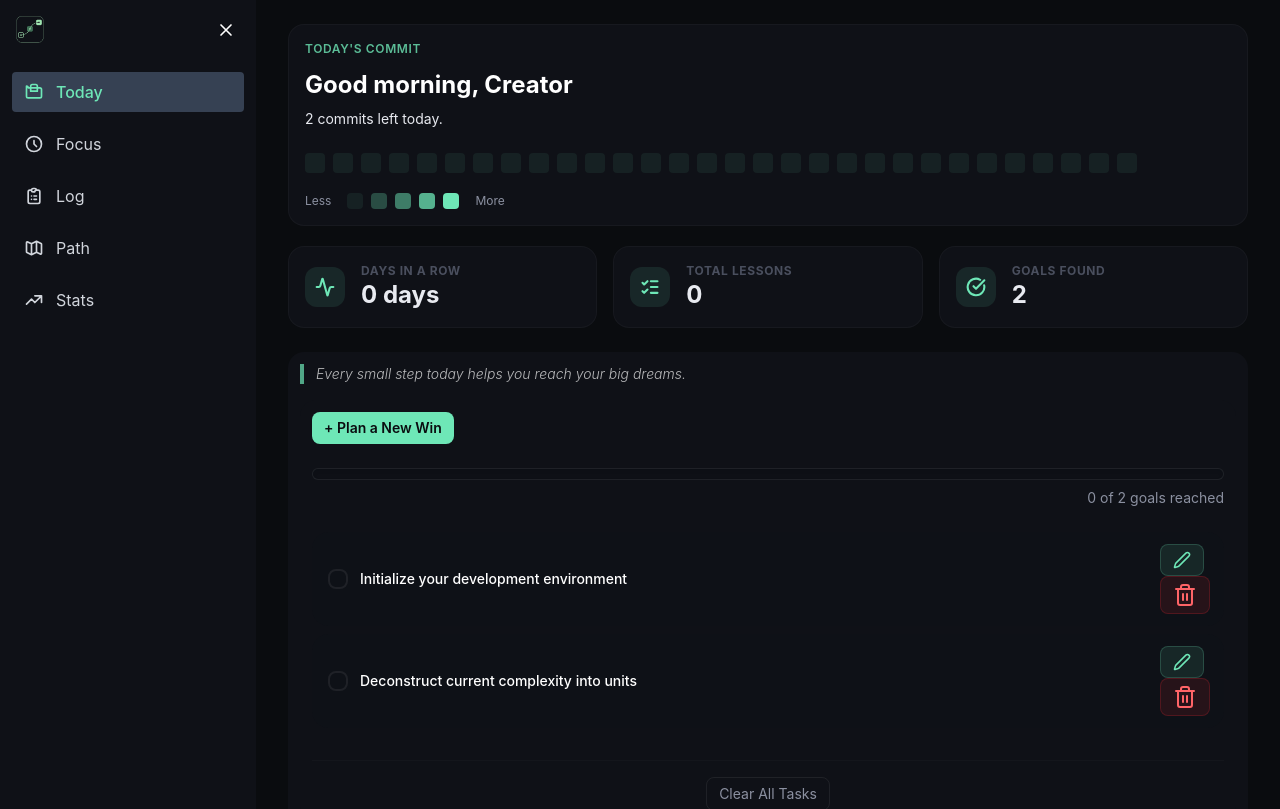
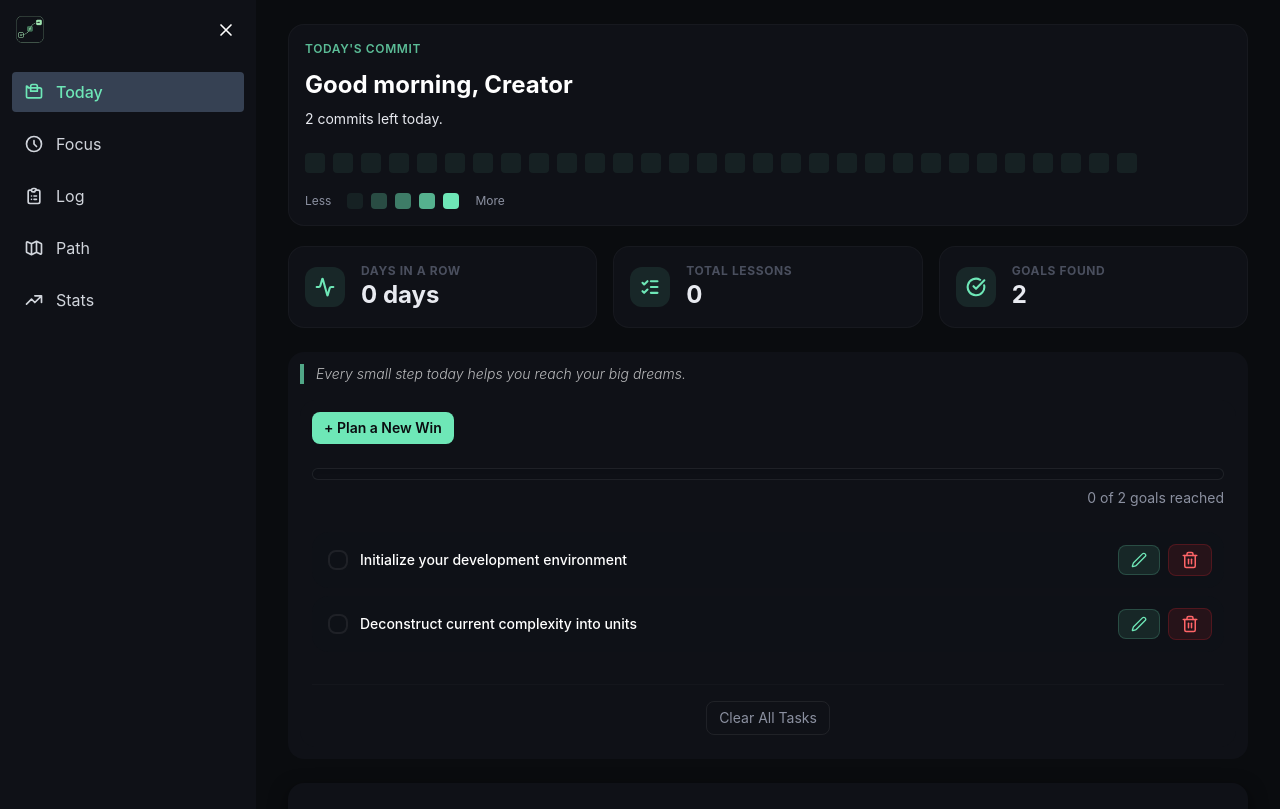
Before and after one commit to BesufikadHosiso/LevelGit, a React (Vite) app: page / in a window 1280 px wide. Shown: the top 809 px of the page. Built offline with nearby package versions, Linux system fonts and the light colour scheme.

Commit message:
style(tasks): refine TaskList action button alignment and size

```diff
--- a/src/components/features/TaskList.jsx
+++ b/src/components/features/TaskList.jsx
@@ -136,16 +136,16 @@ const TaskList = () => {
                                     </span>
                                 )}
                             </div>
-                            <div className='shrink-0 space-x-2'>
+                            <div className='shrink-0 space-x-2 flex items-center'> {/* Added 'flex items-center' for correct alignment */}
                                 {editingId === task.id ? (
                                     <Button variant='primary' onClick={() => handleSaveEdit(task.id)}>Save</Button>
                                 ) : (
                                     <>
-                                        <Button variant='secondary' onClick={() => handleEdit(task)}>
-                                            <Edit2 size={18} />
+                                        <Button variant='secondary' onClick={() => handleEdit(task)} className="p-2"> {/* Adjusted padding for smaller icon buttons */}
+                                            <Edit2 size={16} />
                                         </Button>
-                                        <Button variant='danger' onClick={() => handleDelete(task.id)}>
-                                            <Trash2 />
+                                        <Button variant='danger' onClick={() => handleDelete(task.id)} className="p-2"> {/* Adjusted padding for smaller icon buttons */}
+                                            <Trash2 size={18}/>
                                         </Button>
                                     </>
                                 )}
```
